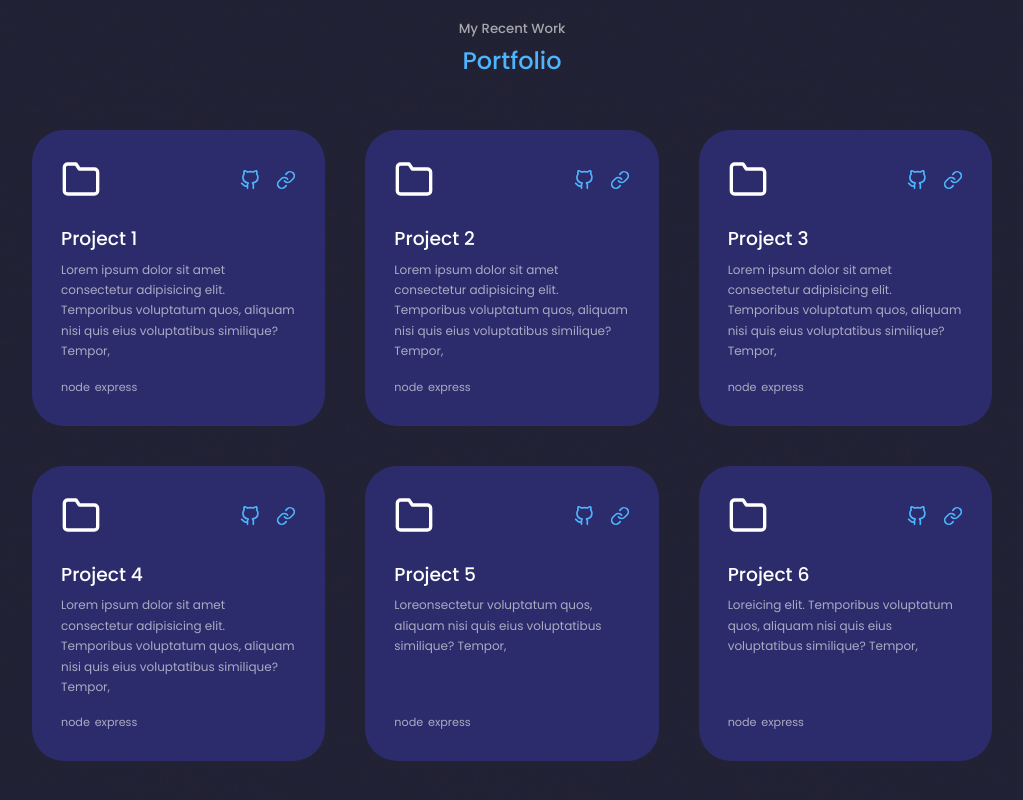
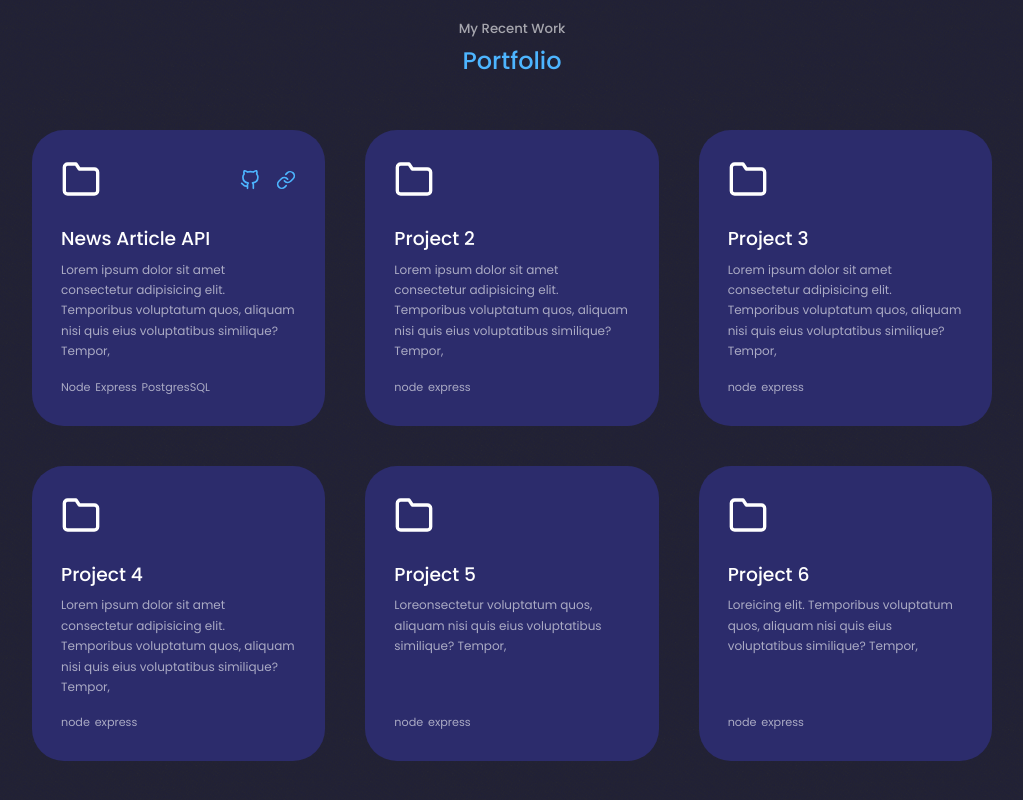
Before and after one commit to Cam-Bloom/Portfolio-Website, a React (Vite) app in the folder portfolio-website/: page / in a window 1280 px wide. Shown: the part 1942-2742 px from the top of the page, without its empty margins (128-1151 px from the left). Built offline with nearby package versions, Linux system fonts and the light colour scheme.

Commit message:
Conditional rendering on link complete

```diff
--- a/portfolio-website/src/App.css
+++ b/portfolio-website/src/App.css
@@ -106,7 +106,7 @@ nav a.active{
 .about__container{
    display: grid;
    grid-template-columns: 35% 50%;
-   gap: 15%;
+   gap: 12%;
 }
 
 .about__me{
--- a/portfolio-website/src/components/Footer.jsx
+++ b/portfolio-website/src/components/Footer.jsx
@@ -23,13 +23,13 @@ const Footer = () => {
 			</ul>
 
 			<div className="footer_socials">
-				<a href="">
+				<a href="www.linkedin.com/in/cameron-bloomfield-782b1a195">
 					<FiLinkedin />
 				</a>
-				<a href="">
+				<a href="https://github.com/Cam-Bloom">
 					<FiGithub />
 				</a>
-				<a href="">
+				<a href="tel:+447975716698">
 					<FiPhone />
 				</a>
 			</div>
--- a/portfolio-website/src/components/HeaderSocials.jsx
+++ b/portfolio-website/src/components/HeaderSocials.jsx
@@ -5,13 +5,13 @@ import { FiPhone } from "react-icons/fi";
 const HeaderSocials = () => {
 	return (
 		<div className="header__socials">
-			<a href="" target="_blank">
+			<a href="https://www.linkedin.com/in/cameron-bloomfield-782b1a195/" target="_blank">
 				<FiLinkedin />
 			</a>
-			<a href="" target="_blank">
+			<a href="https://github.com/Cam-Bloom" target="_blank">
 				<FiGithub />
 			</a>
-			<a href="" target="_blank">
+			<a href="tel:+447975716698">
 				<FiPhone />
 			</a>
 		</div>
--- a/portfolio-website/src/components/Portfolio.jsx
+++ b/portfolio-website/src/components/Portfolio.jsx
@@ -1,25 +1,39 @@
-import PortfolioCard from "./PortfolioCard"
+import PortfolioCard from "./PortfolioCard";
 
 const portfolioItems = [
-    {title: "Project 1",
+	{
+		title: "News Article API",
 		desc: "Lorem ipsum dolor sit amet consectetur adipisicing elit. Temporibus voluptatum quos, aliquam nisi quis eius voluptatibus similique? Tempor,",
-    technoUsed: ["node", "express"]},
-    {title: "Project 2",
+		technoUsed: ["Node", "Express", "PostgresSQL"],
+		githubLink: "https://github.com/Cam-Bloom/BE-News-API",
+		liveLink: "https://cb-news-api.onrender.com/api",
+	},
+	{
+		title: "Project 2",
 		desc: "Lorem ipsum dolor sit amet consectetur adipisicing elit. Temporibus voluptatum quos, aliquam nisi quis eius voluptatibus similique? Tempor,",
-    technoUsed: ["node", "express"]},
-    {title: "Project 3",
+		technoUsed: ["node", "express"],
+	},
+	{
+		title: "Project 3",
 		desc: "Lorem ipsum dolor sit amet consectetur adipisicing elit. Temporibus voluptatum quos, aliquam nisi quis eius voluptatibus similique? Tempor,",
-    technoUsed: ["node", "express"]},
-    {title: "Project 4",
+		technoUsed: ["node", "express"],
+	},
+	{
+		title: "Project 4",
 		desc: "Lorem ipsum dolor sit amet consectetur adipisicing elit. Temporibus voluptatum quos, aliquam nisi quis eius voluptatibus similique? Tempor,",
-    technoUsed: ["node", "express"]},
-    {title: "Project 5",
+		technoUsed: ["node", "express"],
+	},
+	{
+		title: "Project 5",
 		desc: "Loreonsectetur voluptatum quos, aliquam nisi quis eius voluptatibus similique? Tempor,",
-    technoUsed: ["node", "express"]},
-    {title: "Project 6",
+		technoUsed: ["node", "express"],
+	},
+	{
+		title: "Project 6",
 		desc: "Loreicing elit. Temporibus voluptatum quos, aliquam nisi quis eius voluptatibus similique? Tempor,",
-    technoUsed: ["node", "express"]},
-]
+		technoUsed: ["node", "express"],
+	},
+];
 
 const Portfolio = () => {
 	return (
@@ -28,11 +42,12 @@ const Portfolio = () => {
 			<h2>Portfolio</h2>
 
 			<div className="container portfolio__container">
-            {portfolioItems.map((item) => <PortfolioCard key= {item.title} item = {item}/>)}
+				{portfolioItems.map((item) => (
+					<PortfolioCard key={item.title} item={item} />
+				))}
 			</div>
+		</section>
+	);
+};
 
-    </section>
-  )
-}
-
-export default Portfolio
+export default Portfolio;
--- a/portfolio-website/src/components/PortfolioCard.jsx
+++ b/portfolio-website/src/components/PortfolioCard.jsx
@@ -1,43 +1,50 @@
-import {FiGithub, FiFolder, FiLink } from 'react-icons/fi'
+import { FiGithub, FiFolder, FiLink } from "react-icons/fi";
 
-const PortfolioCard = ({item}) => {
-    const {title, desc, technoUsed} = item;
+const PortfolioCard = ({ item }) => {
+	const { title, desc, technoUsed, githubLink, liveLink } = item;
 	return (
 		<li className="portfolio__item">
 			<div className="item__inner">
 				<div>
 					<div className="project-top">
 						<div>
-                    <FiFolder className='folderIcon'/>
+							<FiFolder className="folderIcon" />
 						</div>
 						<div className="project-links">
-                        <a href="http://">
-                            <FiGithub/>
+							{githubLink && (
+								<a href={githubLink} target="_blank">
+									<FiGithub />
 								</a>
-                        <a href="http://">
-                            <FiLink/>
+							)}
+							{liveLink && (
+								<a href={liveLink}>
+									<FiLink />
 								</a>
+							)}
 						</div>
 					</div>
 					<h3>{title}</h3>
 					<p>{desc}</p>
 				</div>
 				<footer>
-                <ul className='technoUsed'>
-                    {technoUsed.map(item => <li key={item}>{item}</li>)}
+					<ul className="technoUsed">
+						{technoUsed.map((item) => (
+							<li key={item}>{item}</li>
+						))}
 					</ul>
 				</footer>
 			</div>
 		</li>
-  )
-}
+	);
+};
 
-export default PortfolioCard
+export default PortfolioCard;
 
-
-{/* <h3>{title}</h3>
+{
+	/* <h3>{title}</h3>
         <p>Lorem ipsum dolor sit amet consectetur adipisicing elit. Eaque sit architecto laboriosam aliquid? Quasi vol</p>
         <div className="portfolio__item-cta">
             <a href="" className="btn" target='_blank'>Github</a>
             <a href="" className="btn btn-primary" target='_blank'>Demo</a>
-        </div> */}
+        </div> */
+}
```
Lines whose indentation alone changed are shown as unchanged.
